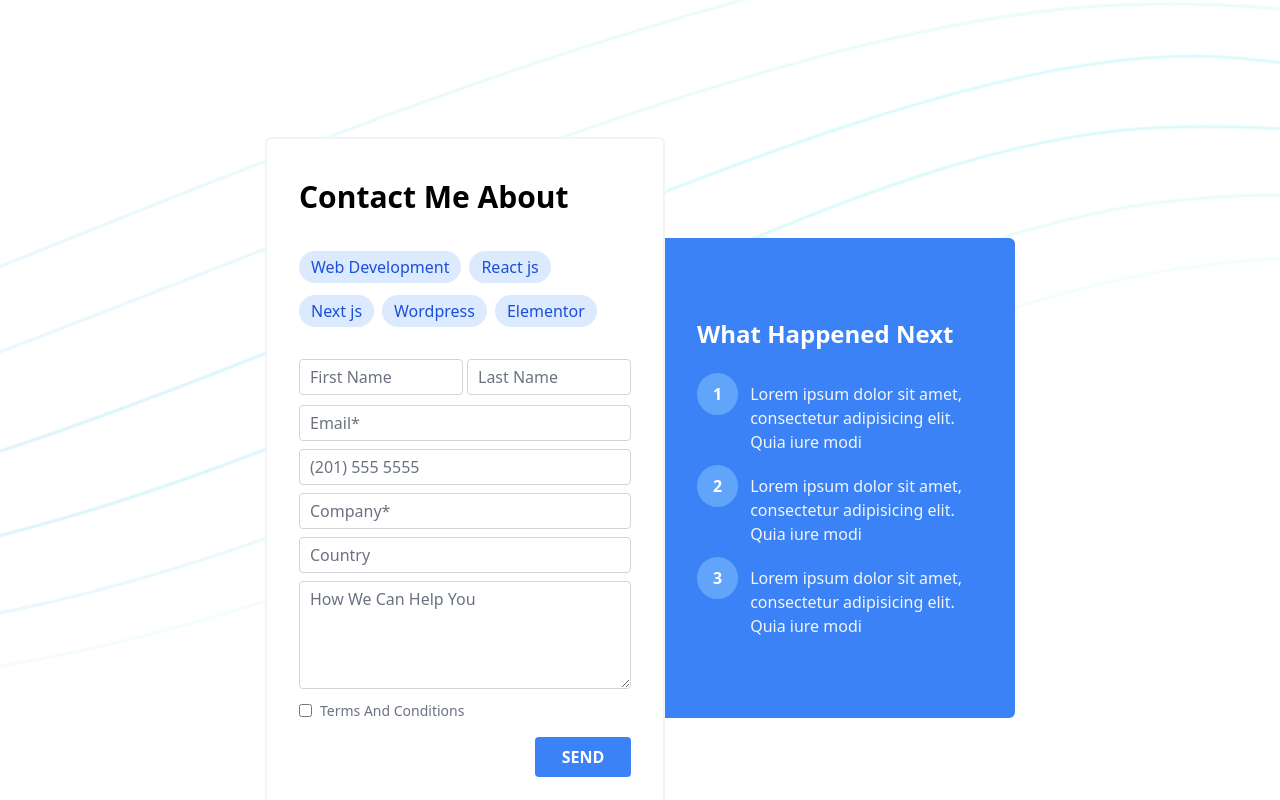
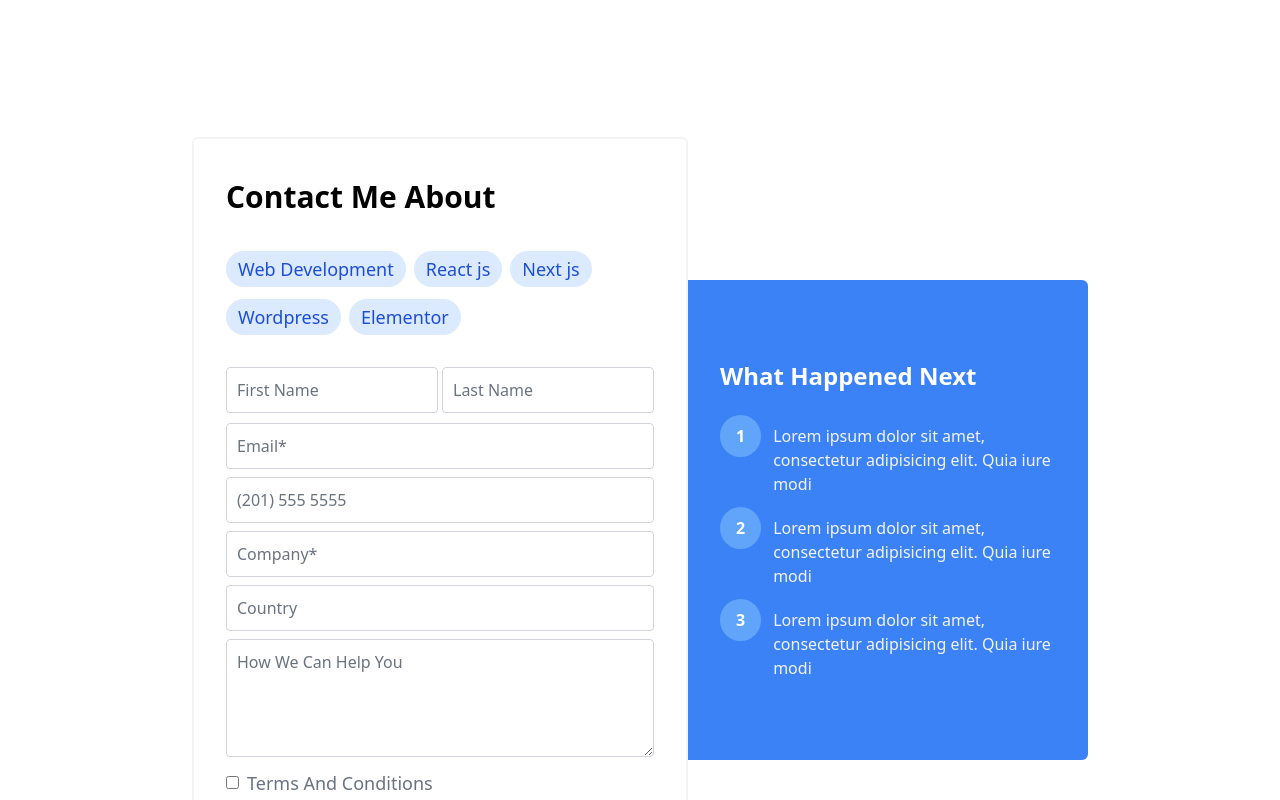
Before and after one commit to mufaqar/softsgens, a Next.js app: page / in a window 1280 px wide. Shown: the part 4080-4880 px from the top of the page. Built offline with nearby package versions, Linux system fonts and the light colour scheme.

Commit message:
contact section updated

```diff
--- a/components/contactus.js
+++ b/components/contactus.js
@@ -3,27 +3,27 @@
 export default function ContactUs() {
   return (
     <>
-      <section className="relative z-[-10] text-gray-600 h-[750px] body-font hero-img"></section>
-      <div className="lg:w-[750px] flex flex-col lg:flex-row justify-center mx-auto mt-[-550px] z-10 mb-24">
+      <section className="relative z-[-10] text-gray-600 h-[750px] body-font contact-img"></section>
+      <div className="lg:w-[70%] flex flex-col lg:flex-row justify-center mx-auto mt-[-550px] z-10 mb-24">
         <div className="px-8 py-10 m-6 bg-white border-2 border-gray-100 rounded-md lg:m-0">
           <form action="" className="">
             <h1 className="mx-auto mb-6 text-3xl font-bold">
               Contact Me About
             </h1>
-            <div className="flex flex-wrap">
-              <span className="px-3 py-1 mt-3 mr-2 text-base text-blue-700 bg-blue-100 rounded-full">
+            <div className="flex flex-wrap w-[380px]">
+              <span className="px-3 py-1 mt-3 mr-2 text-lg font-medium text-blue-700 bg-blue-100 rounded-full">
                 Web Development
               </span>
-              <span className="px-3 py-1 mt-3 mr-2 text-base text-blue-700 bg-blue-100 rounded-full">
+              <span className="px-3 py-1 mt-3 mr-2 text-lg font-medium text-blue-700 bg-blue-100 rounded-full">
                 React js
               </span>
-              <span className="px-3 py-1 mt-3 mr-2 text-base text-blue-700 bg-blue-100 rounded-full">
+              <span className="px-3 py-1 mt-3 mr-2 text-lg font-medium text-blue-700 bg-blue-100 rounded-full">
                 Next js
               </span>
-              <span className="px-3 py-1 mt-3 mr-2 text-base text-blue-700 bg-blue-100 rounded-full">
+              <span className="px-3 py-1 mt-3 mr-2 text-lg font-medium text-blue-700 bg-blue-100 rounded-full">
                 Wordpress
               </span>
-              <span className="px-3 py-1 mt-3 mr-2 text-base text-blue-700 bg-blue-100 rounded-full">
+              <span className="px-3 py-1 mt-3 mr-2 text-lg font-medium text-blue-700 bg-blue-100 rounded-full">
                 Elementor
               </span>
             </div>
@@ -33,14 +33,14 @@
                 name="name"
                 id=""
                 placeholder="First Name"
-                className="outline-none rounded placeholder-gray-500 bg-transparent border-[1px] border-gray-300 px-[10px] py-[5px] mr-1 w-[50%]"
+                className="outline-none rounded placeholder-gray-500 bg-transparent border-[1px] border-gray-300 px-[10px] py-[10px] mr-1 w-[50%]"
               />
               <input
                 type="text"
                 name="name"
                 id=""
                 placeholder="Last Name"
-                className="outline-none rounded bg-transparent placeholder-gray-500 border-[1px] border-gray-300 px-[10px] py-[5px]  mr-0 w-[50%]"
+                className="outline-none rounded bg-transparent placeholder-gray-500 border-[1px] border-gray-300 px-[10px] py-[10px]  mr-0 w-[50%]"
               />
             </div>
             <div className="flex flex-col mt-[6px]">
@@ -49,28 +49,28 @@
                 name="name"
                 id=""
                 placeholder="Email*"
-                className="outline-none rounded bg-transparent placeholder-gray-500 border-[1px] border-gray-300 w-full px-[10px] py-[5px] mt-1"
+                className="outline-none rounded bg-transparent placeholder-gray-500 border-[1px] border-gray-300 w-full px-[10px] py-[10px] mt-1"
               />
               <input
                 type="text"
                 name="name"
                 id=""
                 placeholder="(201) 555 5555"
-                className="outline-none rounded bg-transparent placeholder-gray-500 border-[1px] border-gray-300 w-full px-[10px] py-[5px] mt-2"
+                className="outline-none rounded bg-transparent placeholder-gray-500 border-[1px] border-gray-300 w-full px-[10px] py-[10px] mt-2"
               />
               <input
                 type="text"
                 name="name"
                 id=""
                 placeholder="Company*"
-                className="outline-none rounded bg-transparent placeholder-gray-500 border-[1px] border-gray-300 w-full px-[10px] py-[5px] mt-2"
+                className="outline-none rounded bg-transparent placeholder-gray-500 border-[1px] border-gray-300 w-full px-[10px] py-[10px] mt-2"
               />
               <input
                 type="text"
                 name="name"
                 id=""
                 placeholder="Country"
-                className="outline-none rounded bg-transparent placeholder-gray-500 border-[1px] border-gray-300 w-full px-[10px] py-[5px] mt-2"
+                className="outline-none rounded bg-transparent placeholder-gray-500 border-[1px] border-gray-300 w-full px-[10px] py-[10px] mt-2"
               />
               <textarea
                 name=""
@@ -78,11 +78,11 @@
                 cols="10"
                 rows="4"
                 placeholder="How We Can Help You"
-                className="outline-none rounded bg-transparent placeholder-gray-500 border-[1px] border-gray-300 w-full px-[10px] py-[5px] mt-2"
+                className="outline-none rounded bg-transparent placeholder-gray-500 border-[1px] border-gray-300 w-full px-[10px] py-[10px] mt-2"
               ></textarea>
               <div className="flex items-center mt-3 ">
                 <input type="checkbox" name="" id="" />
-                <p className="ml-2 text-sm text-gray-500">
+                <p className="ml-2 text-lg text-gray-500">
                   Terms And Conditions
                 </p>
               </div>
@@ -90,14 +90,14 @@
                 <input
                   type="submit"
                   value="SEND"
-                  className="w-24 p-2 mt-4 font-semibold text-white bg-blue-500 rounded hover:bg-blue-400"
+                  className="w-24 p-3 mt-4 font-semibold text-white bg-blue-500 rounded hover:bg-blue-400"
                 />
               </div>
             </div>
           </form>
         </div>
         <div className="flex items-center justify-center pt-6 text-center lg:py-16">
-          <div className="bg-blue-500 w-[350px] p-8 py-20 text-white rounded-tl-none rounded-tr-md rounded-bl-none rounded-br-md">
+          <div className="bg-blue-500 w-[400px] p-8 py-20 text-white rounded-tl-none rounded-tr-md rounded-bl-none rounded-br-md">
             <h1 className="mb-8 text-2xl font-semibold text-left ">
               What Happened Next
             </h1>
--- a/styles/globals.css
+++ b/styles/globals.css
@@ -11,7 +11,7 @@
   background-repeat: no-repeat;
   background-size: contain;
 }
-.hero-img {
+.bg-contact {
   background: url('../public/images/contact.png');
   background-position: top center;
   background-repeat: no-repeat;
```
Also changed, not shown: public/images/contact.png.
